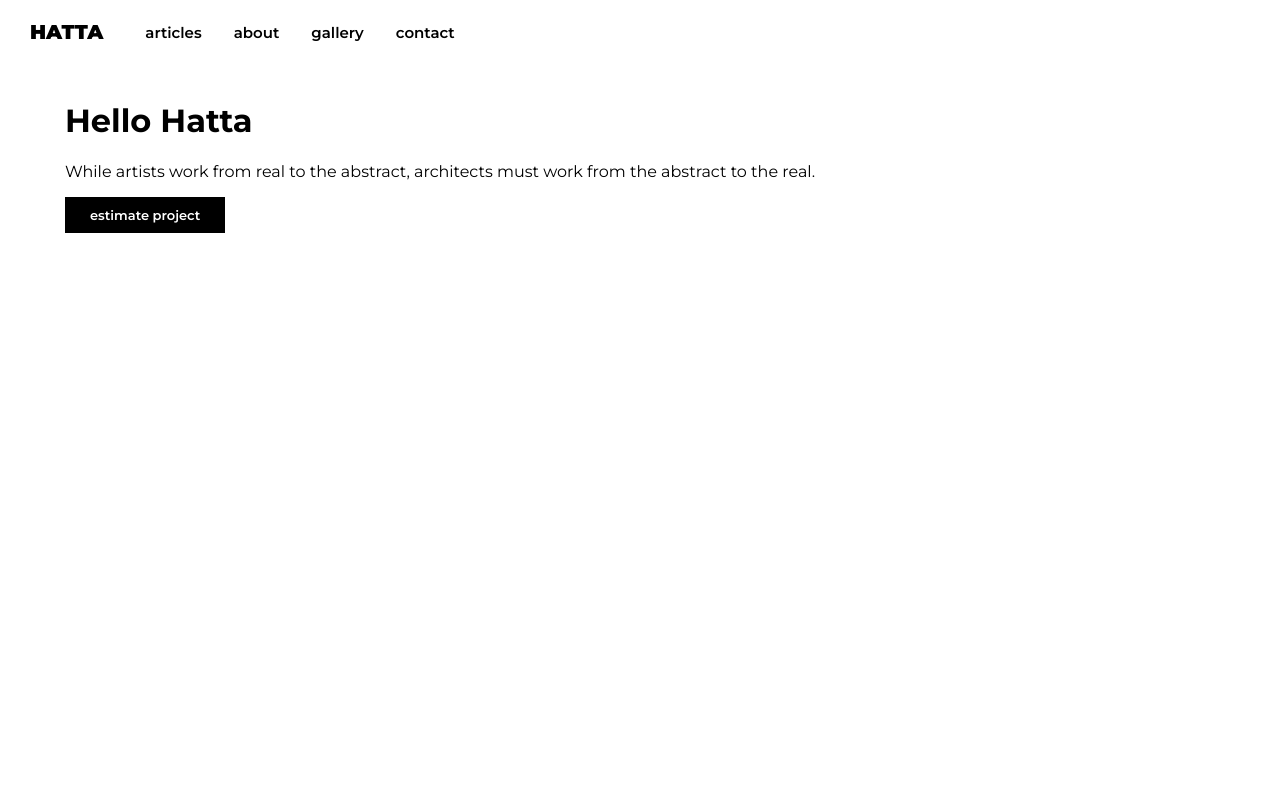
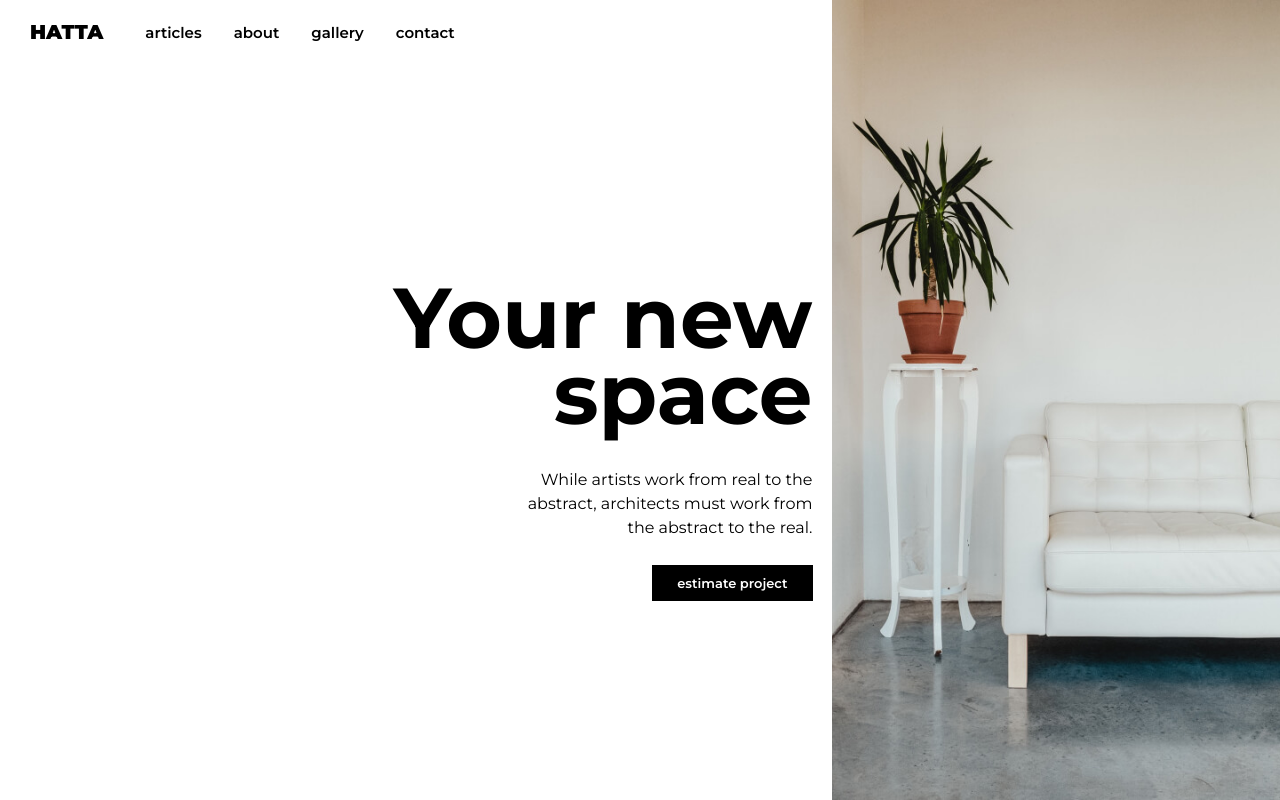
Before and after one commit to NatalGi/HattaSite, a Gatsby site: page / in a window 1280 px wide. Built offline with nearby package versions, Linux system fonts and the light colour scheme; Gatsby itself is replaced by a stand-in of ours.

Commit message:
Add markup i styles for home page

```diff
--- a/src/pages/index.js
+++ b/src/pages/index.js
@@ -1,16 +1,71 @@
 import React from "react"
 import { Link } from "gatsby"
-import Button from '../components/Button/Button'
+import Button from "../components/Button/Button"
+import { graphql } from "gatsby"
+import styled from "styled-components"
+import Image from "gatsby-image"
 
-const IndexPage = () => (
+const ContentWrapper = styled.div`
+  width: 65%;
+  height: calc(100vh - 80px);
+  text-align: right;
+  display: flex;
+  flex-direction: column;
+  justify-content: center;
+  align-items: flex-end;
+
+  h1 {
+    margin: 0;
+    font-size: 85px;
+    width: 60%;
+    line-height: 0.9;
+  }
+
+  p {
+    margin: 35px 0 25px;
+    width: 40%;
+    line-height: 1.5;
+  }
+`
+
+const StyledImage = styled(Image)`
+  position: absolute !important;
+  top: 0;
+  right: 0;
+  width: 35%;
+  height: 100vh;
+  object-fit: cover;
+`
+
+const IndexPage = ({ data }) => (
   <>
-    <h1>Hello Hatta</h1>
-    <p>
-      While artists work from real to the abstract, architects must work from
-      the abstract to the real.
-    </p>
-    <Button>estimate project</Button>
+    <ContentWrapper>
+      <h1>Your new space</h1>
+      <p>
+        While artists work from real to the abstract, architects must work from
+        the abstract to the real.
+      </p>
+      <Button>estimate project</Button>
+      {/* <ImageWrapper
+        src={data.file.childImageSharp.fluid.src}
+        srcSet={data.file.childImageSharp.fluid.srcSet}
+        sizes={data.file.childImageSharp.fluid.sizes}
+      /> */}
+    </ContentWrapper>
+    <StyledImage fluid={data.file.childImageSharp.fluid} />
   </>
 )
 
+export const query = graphql`
+  {
+    file(name: { eq: "hero" }, childImageSharp: { fixed: {} }) {
+      childImageSharp {
+        fluid(maxWidth: 800, maxHeight: 1200, quality: 100) {
+          ...GatsbyImageSharpFluid_tracedSVG
+        }
+      }
+    }
+  }
+`
+
 export default IndexPage
```
